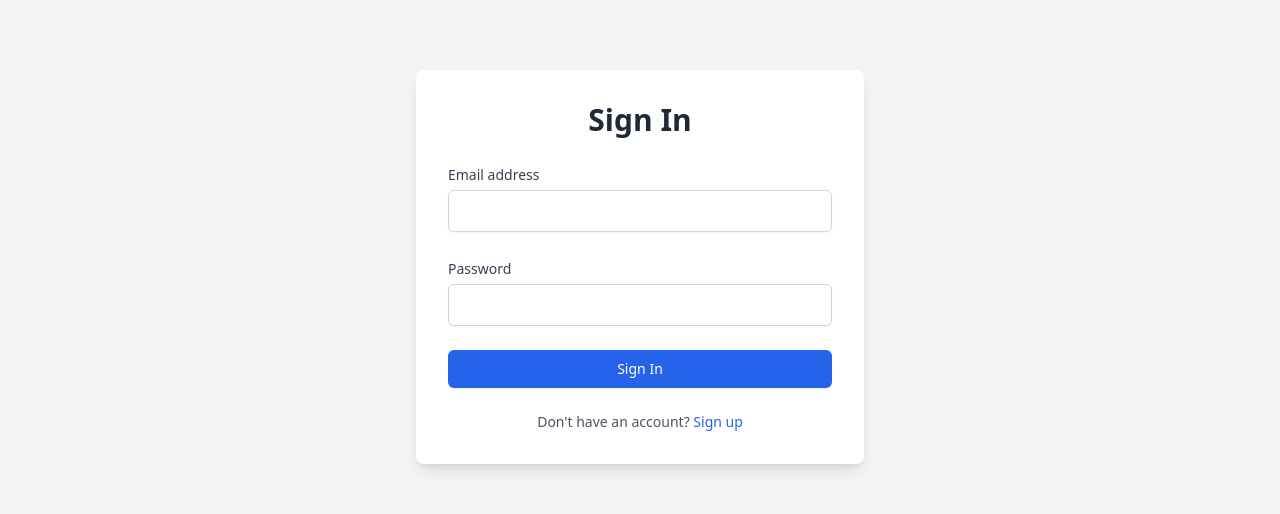
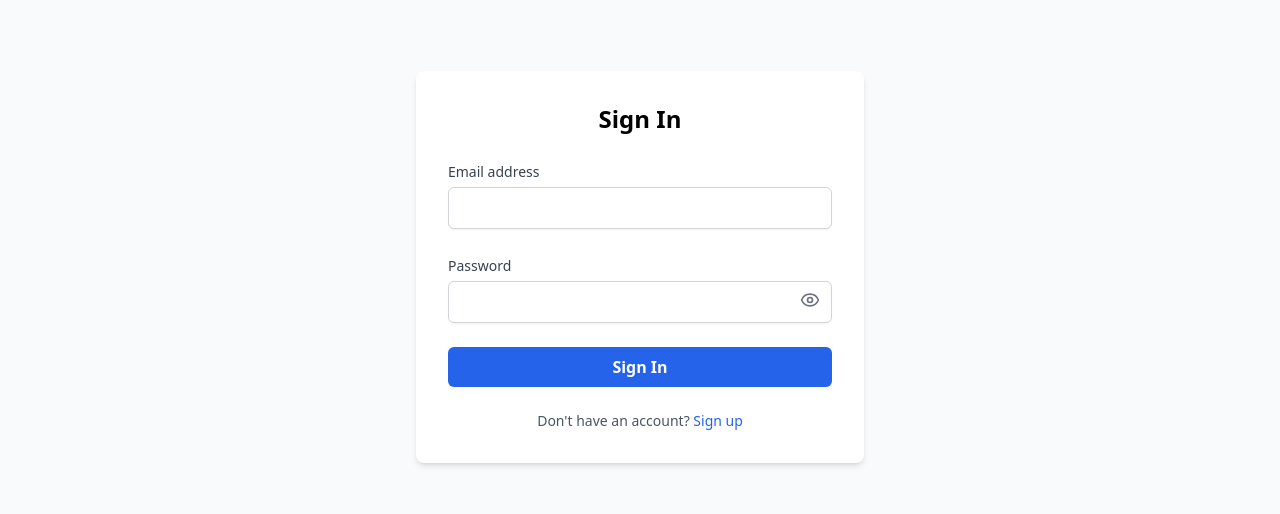
Before and after one commit to akzshah-code/bankconverts-frontend, a React (Vite) app: page /login in a window 1280 px wide. Shown: the part 197-711 px from the top of the page. Built offline with nearby package versions, Linux system fonts and the light colour scheme; no server answers.

Commit message:
eye toggle switch

```diff
--- a/src/pages/ConverterPage.tsx
+++ b/src/pages/ConverterPage.tsx
@@ -2,11 +2,12 @@
 
 import React, { useState, useCallback, useRef, useEffect } from 'react';
 import { useAuth } from '../context/AuthContext';
-import { UploadCloud, File as FileIcon, X } from 'lucide-react';
+import { UploadCloud, File as FileIcon, X, Eye, EyeOff } from 'lucide-react'; // <-- IMPORT THE ICONS
 
 const ConverterPage: React.FC = () => {
     const [file, setFile] = useState<File | null>(null);
     const [password, setPassword] = useState('');
+    const [showPassword, setShowPassword] = useState(false); // <-- ADD STATE FOR VISIBILITY
     const [message, setMessage] = useState('');
     const [error, setError] = useState('');
     const [isLoading, setIsLoading] = useState(false);
@@ -129,7 +130,26 @@ const ConverterPage: React.FC = () => {
                 </div>
                 {file && (
                     <div className="space-y-4 pt-4">
-                        <input type="password" value={password} onChange={(e) => setPassword(e.target.value)} placeholder="PDF Password (if any)" className="w-full px-4 py-2 text-gray-700 border rounded-lg focus:outline-none focus:ring-2 focus:ring-blue-500" />
+                        {/* START: PDF PASSWORD INPUT WITH TOGGLE */}
+                        <div className="relative">
+                            <input
+                                type={showPassword ? 'text' : 'password'} // <-- DYNAMIC TYPE
+                                value={password}
+                                onChange={(e) => setPassword(e.target.value)}
+                                placeholder="PDF Password (if any)"
+                                className="w-full px-4 py-2 text-gray-700 border rounded-lg focus:outline-none focus:ring-2 focus:ring-blue-500"
+                            />
+                            <button
+                                type="button"
+                                onClick={() => setShowPassword(!showPassword)}
+                                className="absolute inset-y-0 right-0 pr-3 flex items-center text-gray-500 hover:text-gray-700"
+                                aria-label={showPassword ? 'Hide password' : 'Show password'}
+                            >
+                                {showPassword ? <EyeOff className="h-5 w-5" /> : <Eye className="h-5 w-5" />}
+                            </button>
+                        </div>
+                        {/* END: PDF PASSWORD INPUT WITH TOGGLE */}
+
                         <div className="flex items-center gap-4">
                             <button onClick={handleReset} className="w-1/3 px-4 py-2 font-bold text-gray-700 bg-gray-200 rounded-lg hover:bg-gray-300">Start Over</button>
                             <button onClick={handleConvert} disabled={isLoading} className="w-2/3 px-4 py-2 font-bold text-white bg-blue-600 rounded-lg hover:bg-blue-700 disabled:bg-gray-400">
--- a/src/pages/LoginPage.tsx
+++ b/src/pages/LoginPage.tsx
@@ -1,108 +1,86 @@
 // src/pages/LoginPage.tsx
 
 import React, { useState } from 'react';
+import { useAuth } from '../context/AuthContext';
 import { useNavigate, Link } from 'react-router-dom';
-import { useAuth } from '../context/AuthContext';
+import { Eye, EyeOff } from 'lucide-react'; // <-- IMPORT THE ICONS
 
-const LoginPage = () => {
+const LoginPage: React.FC = () => {
     const [email, setEmail] = useState('');
     const [password, setPassword] = useState('');
     const [error, setError] = useState('');
-    const [isLoading, setIsLoading] = useState(false);
+    const [loading, setLoading] = useState(false);
+    const [showPassword, setShowPassword] = useState(false); // <-- ADD STATE FOR VISIBILITY
+
     const { login } = useAuth();
     const navigate = useNavigate();
     const apiUrl = import.meta.env.VITE_API_URL;
 
     const handleSubmit = async (e: React.FormEvent) => {
         e.preventDefault();
-        setIsLoading(true);
+        setLoading(true);
         setError('');
 
         try {
             const response = await fetch(`${apiUrl}/api/login`, {
                 method: 'POST',
-                // --- THE FINAL, CRITICAL FIX ---
-                // This tells the browser to include the session cookie in the request
-                // and to correctly handle the one it receives back on success.
+                headers: { 'Content-Type': 'application/json' },
                 credentials: 'include',
-                // ---------------------------------
-                headers: { 'Content-Type': 'application/json' },
                 body: JSON.stringify({ email, password }),
             });
 
             const data = await response.json();
+            if (!response.ok) throw new Error(data.error || 'Login failed');
 
-            if (!response.ok) {
-                throw new Error(data.message || 'Login failed. Please check your credentials.');
-            }
-
-            // On success, update the global auth state and redirect.
             login();
-            navigate('/app'); // Redirect to the main converter page
+            navigate('/app');
 
         } catch (err: any) {
-            setError(err.message || 'An unexpected error occurred.');
+            setError(err.message);
         } finally {
-            setIsLoading(false);
+            setLoading(false);
         }
     };
 
     return (
-        <div className="flex items-center justify-center min-h-screen bg-gray-100">
-            <div className="w-full max-w-md p-8 space-y-6 bg-white rounded-lg shadow-lg">
-                <h2 className="text-3xl font-bold text-center text-gray-800">Sign In</h2>
-                <form className="space-y-6" onSubmit={handleSubmit}>
+        <div className="flex items-center justify-center min-h-screen bg-gray-50">
+            <div className="w-full max-w-md p-8 space-y-6 bg-white rounded-lg shadow-md">
+                <h2 className="text-2xl font-bold text-center">Sign In</h2>
+                {error && <p className="text-red-500 text-center">{error}</p>}
+                <form onSubmit={handleSubmit} className="space-y-6">
                     <div>
-                        <label htmlFor="email" className="text-sm font-medium text-gray-700">
-                            Email address
-                        </label>
-                        <input
-                            id="email"
-                            name="email"
-                            type="email"
-                            autoComplete="email"
-                            required
-                            value={email}
-                            onChange={(e) => setEmail(e.target.value)}
-                            className="mt-1 block w-full px-3 py-2 border border-gray-300 rounded-md shadow-sm placeholder-gray-400 focus:outline-none focus:ring-blue-500 focus:border-blue-500"
-                        />
+                        <label htmlFor="email" className="text-sm font-medium text-gray-700">Email address</label>
+                        <input id="email" type="email" value={email} onChange={(e) => setEmail(e.target.value)} required className="w-full px-3 py-2 mt-1 border border-gray-300 rounded-md shadow-sm focus:outline-none focus:ring-blue-500 focus:border-blue-500"/>
                     </div>
-
-                    <div>
-                        <label htmlFor="password" className="text-sm font-medium text-gray-700">
-                            Password
-                        </label>
+                    {/* START: PASSWORD INPUT WITH TOGGLE */}
+                    <div className="relative">
+                        <label htmlFor="password" className="text-sm font-medium text-gray-700">Password</label>
                         <input
                             id="password"
-                            name="password"
-                            type="password"
-                            autoComplete="current-password"
-                            required
+                            type={showPassword ? 'text' : 'password'} // <-- DYNAMIC TYPE
                             value={password}
                             onChange={(e) => setPassword(e.target.value)}
-                            className="mt-1 block w-full px-3 py-2 border border-gray-300 rounded-md shadow-sm placeholder-gray-400 focus:outline-none focus:ring-blue-500 focus:border-blue-500"
+                            required
+                            className="w-full px-3 py-2 mt-1 border border-gray-300 rounded-md shadow-sm focus:outline-none focus:ring-blue-500 focus:border-blue-500"
                         />
+                        <button
+                            type="button"
+                            onClick={() => setShowPassword(!showPassword)}
+                            className="absolute inset-y-0 right-0 top-6 pr-3 flex items-center text-gray-500 hover:text-gray-700"
+                            aria-label={showPassword ? 'Hide password' : 'Show password'}
+                        >
+                            {showPassword ? <EyeOff className="h-5 w-5" /> : <Eye className="h-5 w-5" />}
+                        </button>
                     </div>
-
-                    {error && (
-                        <p className="text-sm text-red-600 text-center">{error}</p>
-                    )}
-
+                    {/* END: PASSWORD INPUT WITH TOGGLE */}
                     <div>
-                        <button
-                            type="submit"
-                            disabled={isLoading}
-                            className="w-full flex justify-center py-2 px-4 border border-transparent rounded-md shadow-sm text-sm font-medium text-white bg-blue-600 hover:bg-blue-700 focus:outline-none focus:ring-2 focus:ring-offset-2 focus:ring-blue-500 disabled:bg-gray-400"
-                        >
-                            {isLoading ? 'Signing In...' : 'Sign In'}
+                        <button type="submit" disabled={loading} className="w-full px-4 py-2 font-bold text-white bg-blue-600 rounded-md hover:bg-blue-700 disabled:bg-gray-400">
+                            {loading ? 'Signing In...' : 'Sign In'}
                         </button>
                     </div>
                 </form>
                 <p className="text-sm text-center text-gray-600">
-                    Don't have an account?{' '}
-                    <Link to="/register" className="font-medium text-blue-600 hover:text-blue-500">
-                        Sign up
-                    </Link>
+                    Don't have an account? <Link to="/register" className="font-medium text-blue-600 hover:underline">Sign up</Link>
                 </p>
             </div>
         </div>
```
